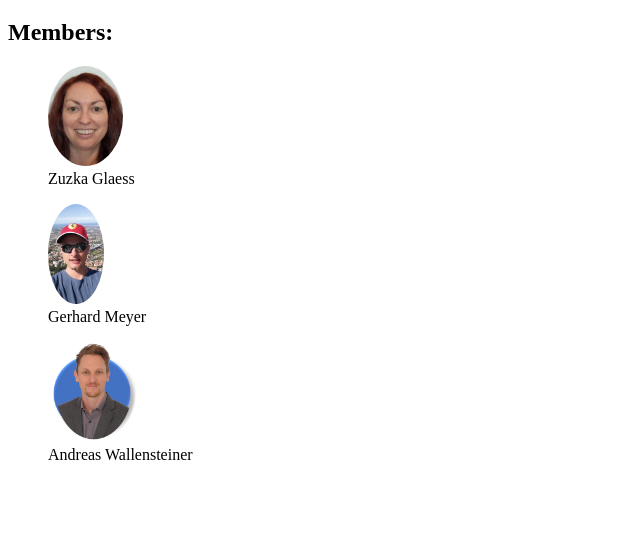
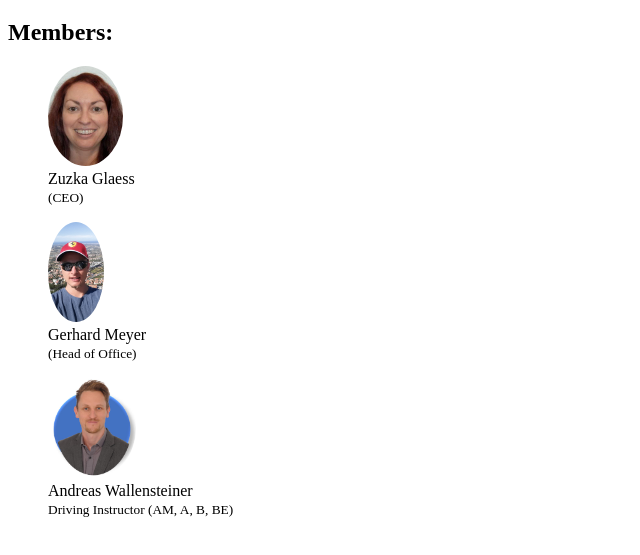
Before and after one commit to Wallensteiner0/BookingApp_Frontend, a plain HTML site: page pages/team.html in a window 1280 px wide. Shown: the part 61-616 px from the top of the page, without its empty margins (0-640 px from the left). Drawn offline with Linux system fonts and the light colour scheme.

Commit message:
2.try_update eye-candy team-pictures

```diff
--- a/pages/team.html
+++ b/pages/team.html
@@ -6,11 +6,11 @@
     <title>Team</title>
     <style>
         img {
-            width: auto; /* Setzt die Bildbreite auf 50% der Breite des umgebenden Elements */
-            height: 100px; /* Erhält das Seitenverhältnis des Bildes */
-            border-radius: 50%;   /* Macht die Ecken rund und erstellt einen Kreis */
-            overflow: hidden;     /* Überschüssiges Bild abschneiden */
-            object-fit: cover;    /* Das Bild so zuschneiden, dass es den Kreis füllt */
+            width: auto;            /* Setzt die Bildbreite auf 50% der Breite des umgebenden Elements */
+            height: 100px;          /* Erhält das Seitenverhältnis des Bildes */
+            border-radius: 50%;     /* Macht die Ecken rund und erstellt einen Kreis */
+            overflow: hidden;       /* Überschüssiges Bild abschneiden */
+            object-fit: cover;      /* Das Bild so zuschneiden, dass es den Kreis füllt */
         }
     </style>
 </head>
@@ -20,15 +20,15 @@
     <h2>Members:</h2>
     <figure>
         <img src="../src/images/team_zuzka.jpg" alt="Zuzka Glaess">
-        <figcaption>Zuzka Glaess</figcaption>
+        <figcaption>Zuzka Glaess<br><small>(CEO)</small></figcaption>
     </figure>
     <figure>
         <img src="../src/images/team_gerhard.jpg" alt="Gerhard Meyer">
-        <figcaption>Gerhard Meyer</figcaption>
+        <figcaption>Gerhard Meyer<br><small>(Head of Office)</small></figcaption>
     </figure>
     <figure>
         <img src="../src/images/team_andreas.jpg" alt="Andreas Wallensteiner">
-        <figcaption>Andreas Wallensteiner</figcaption>
+        <figcaption>Andreas Wallensteiner<br><small>Driving Instructor (AM, A, B, BE)</small></figcaption>
     </figure>
 </div>
 </body>
```
Also changed, not shown: src/images/granny_1.jpg (added), src/images/granny_2.jpg (added), src/images/granny_3.jpg (added).
